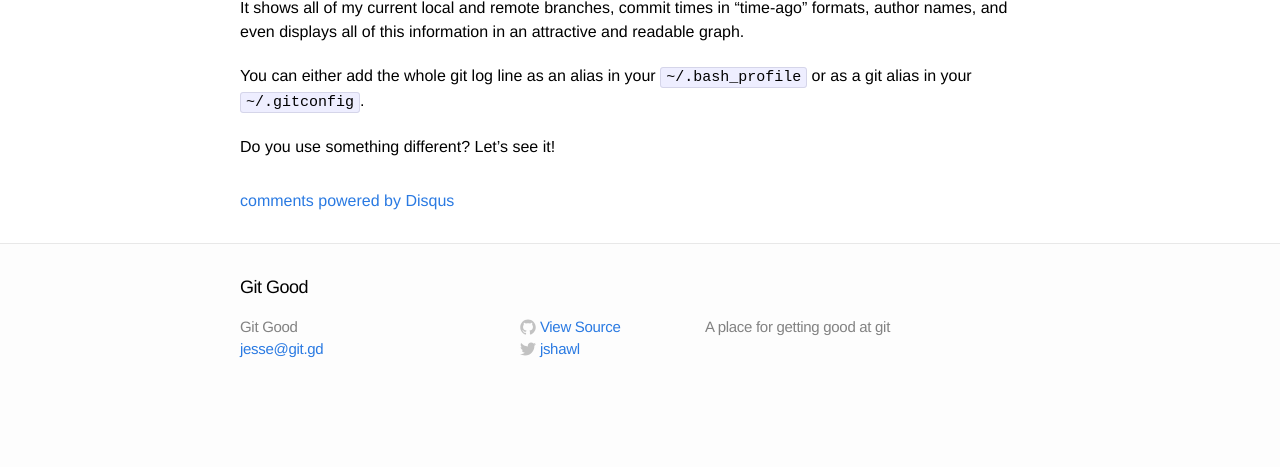
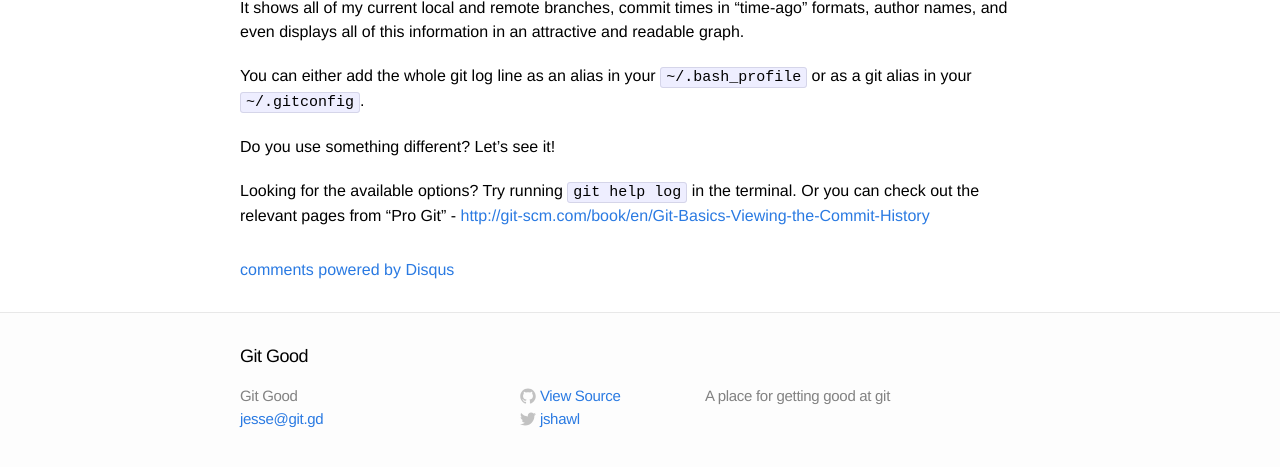
Before and after one commit to jshawl/git.gd, a Jekyll site: the page built from _posts/2014-05-23-a-better-git-log.md, in a window 1280 px wide and 900 px high, scrolled down 629 px, cut to the strip 425-892 px from the top of the window. Built offline with Jekyll 4.4.1, drawn with Linux system fonts in a browser that asks for light colours; comment, search, counter and statistics services are not loaded; before the commit the page ends 1460 px from its top, so only the background shows below that.

Commit message:
Add references for git log

```diff
--- a/_posts/2014-05-23-a-better-git-log.md
+++ b/_posts/2014-05-23-a-better-git-log.md
@@ -22,3 +22,6 @@ and even displays all of this information in an attractive and readable graph.
 You can either add the whole git log line as an alias in your `~/.bash_profile` or as a git alias in your `~/.gitconfig`.
 
 Do you use something different? Let's see it!
+
+Looking for the available options? Try running `git help log` in the terminal. Or you can check out the relevant pages
+from "Pro Git" - <http://git-scm.com/book/en/Git-Basics-Viewing-the-Commit-History>
```
